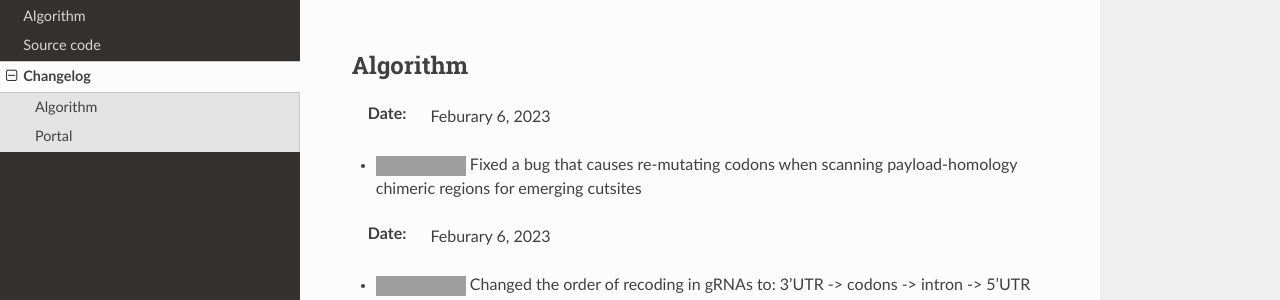
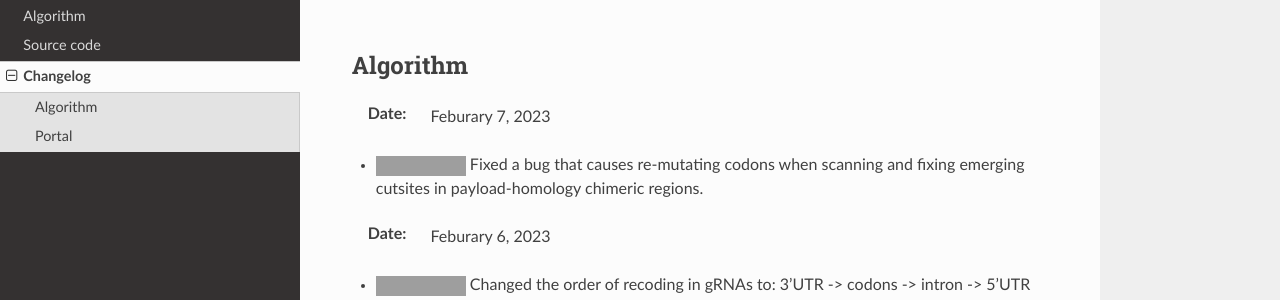
Before and after one commit to duopeng/protoSpaceJAM-readthedocs, a Sphinx documentation site: the page built from docs/source/changelog.rst, in a window 1280 px wide and 900 px high, cut to the strip 159-459 px from the top of the window. Built offline with Sphinx 7.4.7 and the Read the Docs theme 2.0.0, drawn with Linux system fonts in a browser that asks for light colours; grey boxes are pictures that could not be loaded.

Commit message:
Update changelog.rst

```diff
--- a/docs/source/changelog.rst
+++ b/docs/source/changelog.rst
@@ -5,8 +5,8 @@ Changelog
 
 Algorithm
 ---------
-:Date: Feburary 6, 2023
-* |bug fix 6e2e5| Fixed a bug that causes re-mutating codons when scanning payload-homology chimeric regions for emerging cutsites
+:Date: Feburary 7, 2023
+* |bug fix 6e2e5| Fixed a bug that causes re-mutating codons when scanning and fixing emerging cutsites in payload-homology chimeric regions.
 
 :Date: Feburary 6, 2023
 * |enhancement 78fd0| Changed the order of recoding in gRNAs to: 3'UTR -> codons -> intron -> 5'UTR
```
